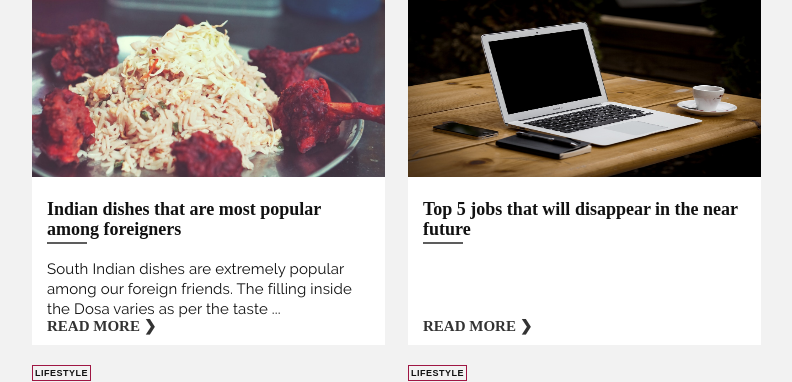
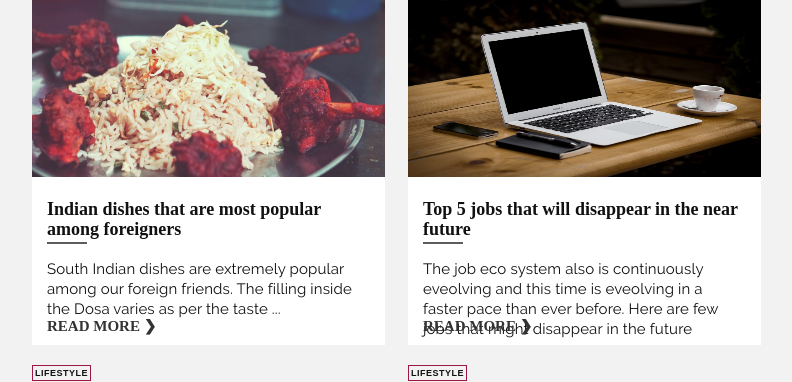
Before and after one commit to sherlifelix/blog, a Jekyll site: the page built from index.html, in a window 1280 px wide and 900 px high, scrolled down 2704 px, cut to the strip 0-382 px from the top of the window. Shown: the whole strip, without its empty margins (55-847 px from the left). Built offline with Jekyll 4.4.1, drawn with Linux system fonts in a browser that asks for light colours.

Commit message:
Update 2018-10-31-top-5-jobs-that-will-disappear-in-the-near-future.md

```diff
--- a/_posts/2018-10-31-top-5-jobs-that-will-disappear-in-the-near-future.md
+++ b/_posts/2018-10-31-top-5-jobs-that-will-disappear-in-the-near-future.md
@@ -7,6 +7,10 @@ published: true
 title: Top 5 jobs that will disappear in the near future
 blog_category: LifeStyle
 keywords: jobs
+description: >-
+  The job eco system also is continuously eveolving and this time is eveolving
+  in a faster pace than ever before. Here are few jobs that might disappear in
+  the future
 ---
 - News Paper Reporter
 
```
